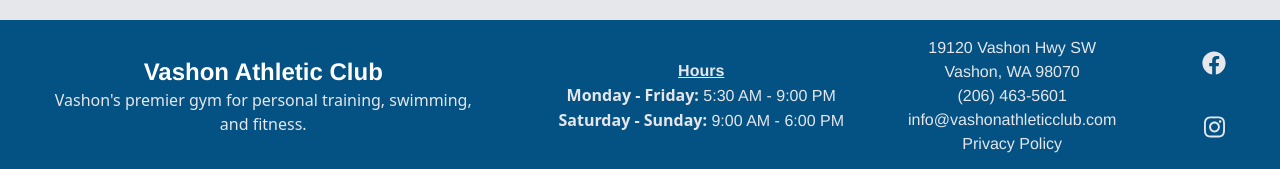
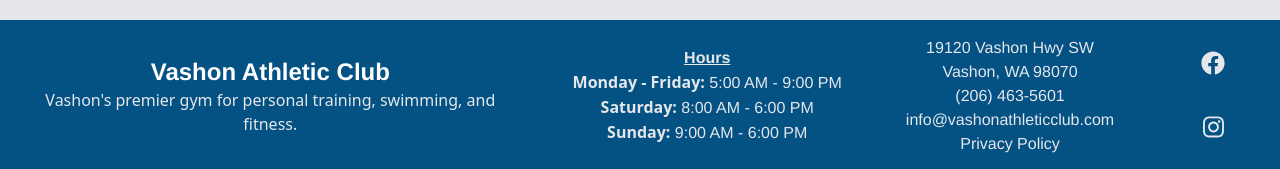
Before and after one commit to hmaiermack/vac-static, a Next.js app: page / in a window 1280 px wide. Shown: the part 1874-2043 px from the top of the page. Built offline with nearby package versions, Linux system fonts and the light colour scheme; what tailwindcss-gradients would draw is missing.

Commit message:
change hours

```diff
--- a/components/Footer.js
+++ b/components/Footer.js
@@ -15,8 +15,9 @@ const Footer = () => {
             </ul>
             <ul className="flex flex-col justify-center items-center whitespace-nowrap">
                 <li className="underline font-bold">Hours</li>
-                <li><span className="font-bold font-sans whitespace-nowrap">Monday - Friday:</span> 5:30 AM - 9:00 PM</li>
-                <li><span className="font-bold font-sans whitespace-nowrap">Saturday - Sunday:</span> 9:00 AM - 6:00 PM</li>
+                <li><span className="font-bold font-sans whitespace-nowrap">Monday - Friday:</span> 5:00 AM - 9:00 PM</li>
+                <li><span className="font-bold font-sans whitespace-nowrap">Saturday:</span> 8:00 AM - 6:00 PM</li>
+                <li><span className="font-bold font-sans whitespace-nowrap">Sunday:</span> 9:00 AM - 6:00 PM</li>
             </ul>
             <ul className="flex flex-col justify-center items-center whitespace-nowrap">
                 <li>19120 Vashon Hwy SW</li>
```
